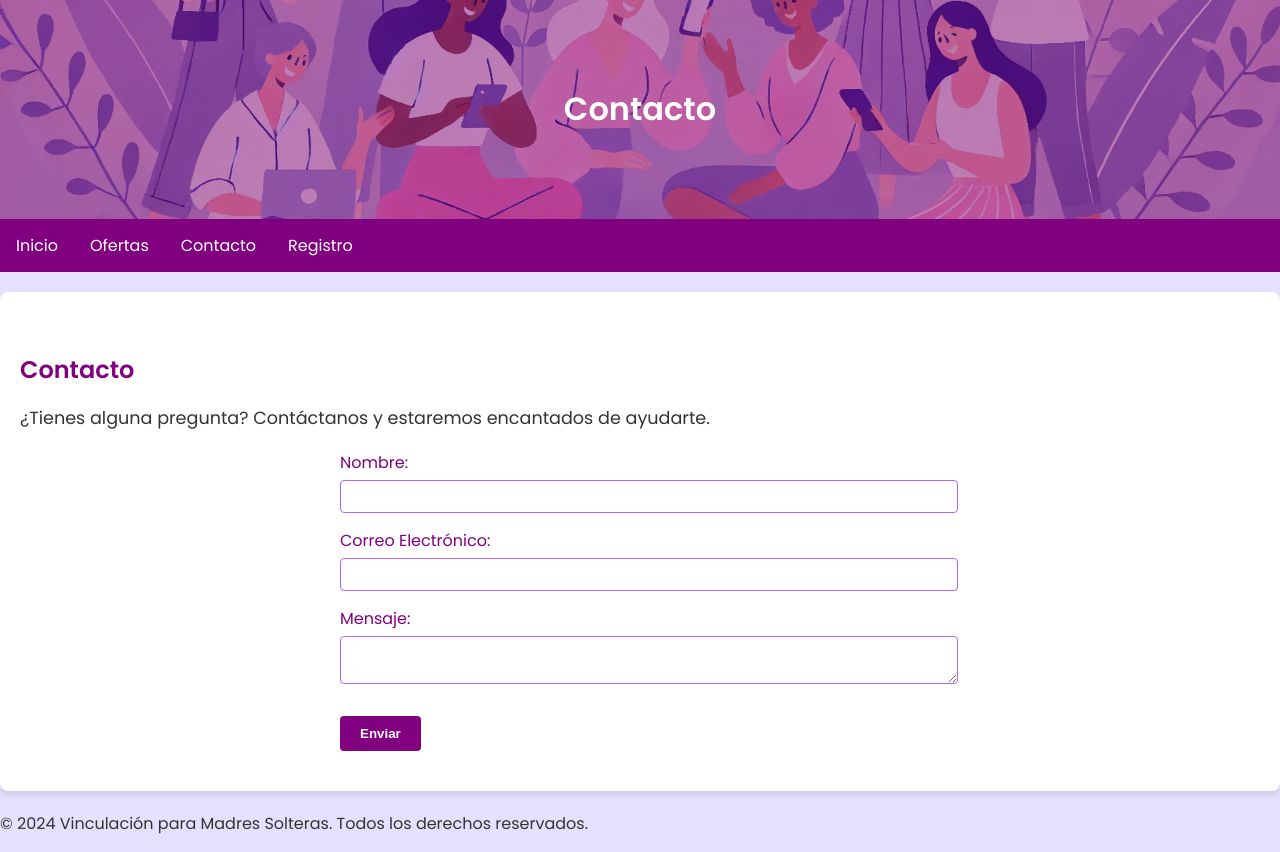
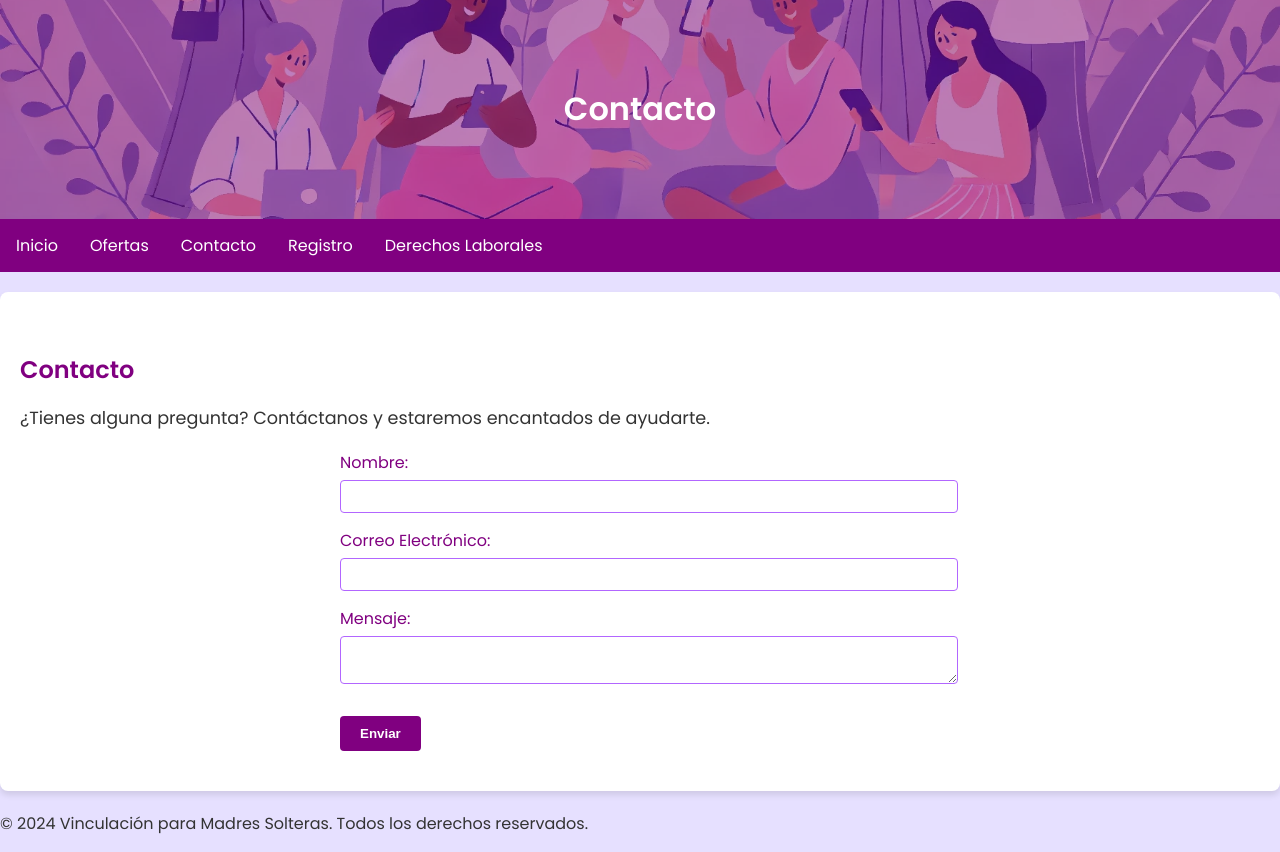
Before and after one commit to MaxOrozco09/Genero, a plain HTML site: page contacto.html in a window 1280 px wide. Drawn offline with Linux system fonts and the light colour scheme.

Commit message:
contacto.html

```diff
--- a/contacto.html
+++ b/contacto.html
@@ -18,6 +18,8 @@
     <a href="ofertas.html">Ofertas</a>
     <a href="contacto.html">Contacto</a>
     <a href="registro.html">Registro</a>
+    <a href="derechos.html">Derechos Laborales</a>
+
 </nav>
 
 <section class="section">
```
